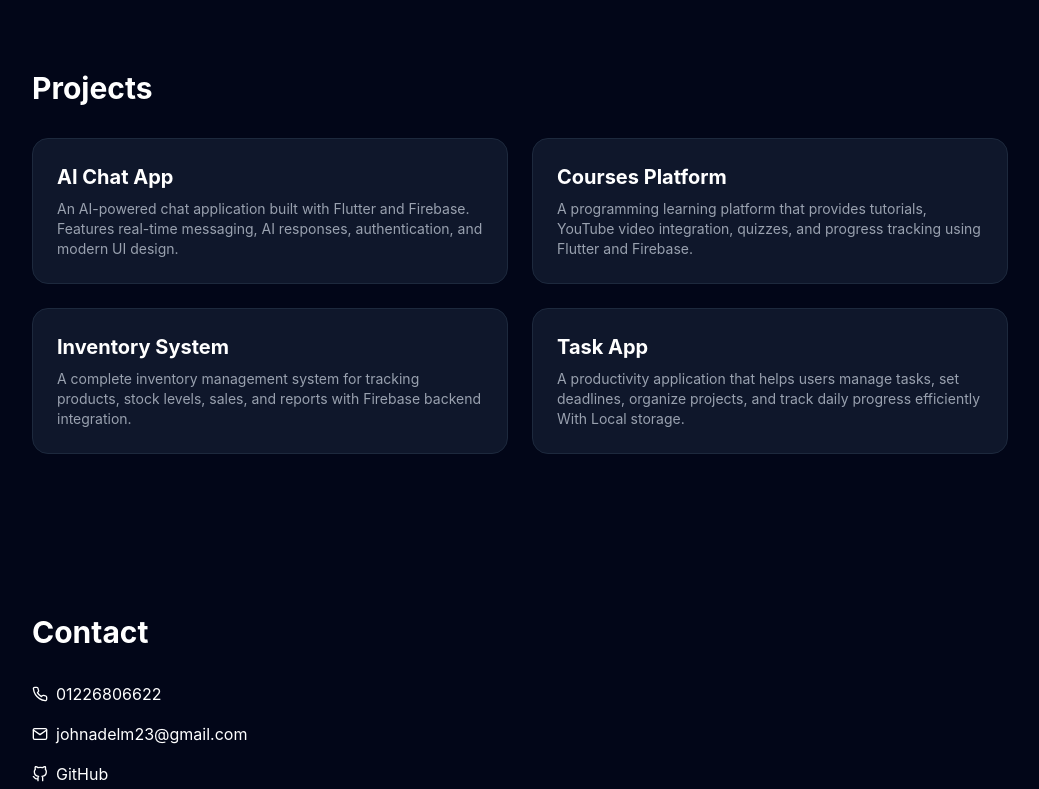
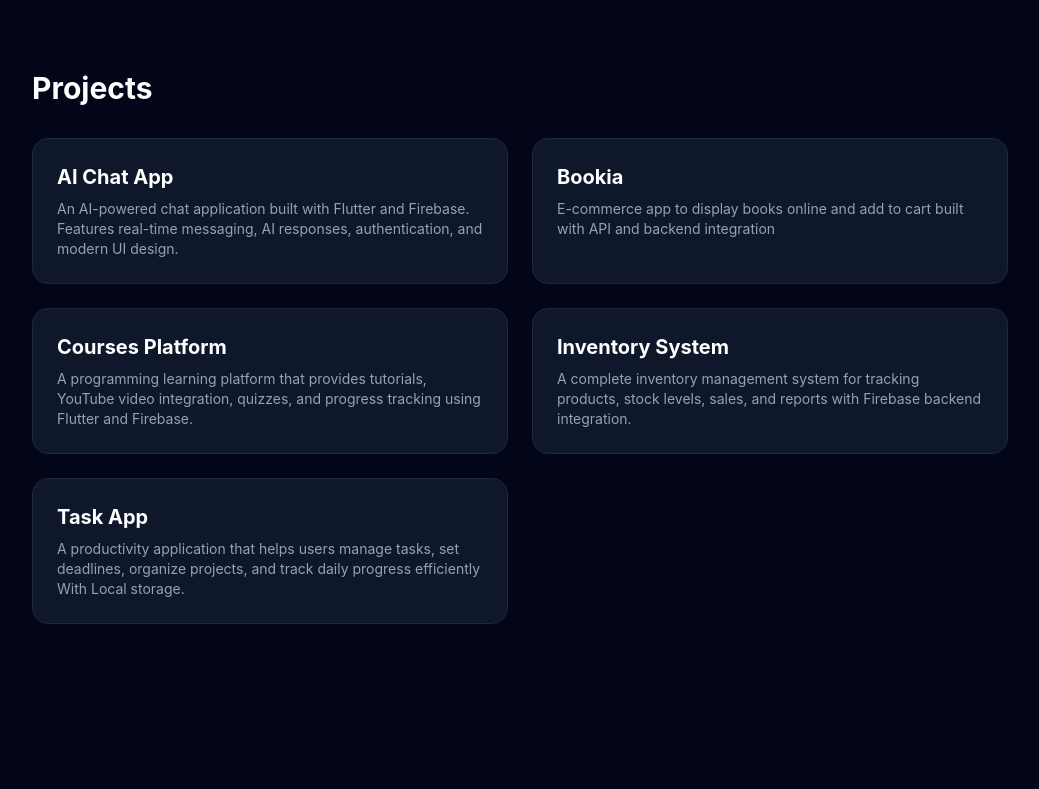
Before and after one commit to johnadelm23-beep/myProtofolio, a React (Vite) app: page / in a window 1280 px wide. Shown: the part 1520-2309 px from the top of the page, without its empty margins (120-1159 px from the left). Built offline with nearby package versions, Linux system fonts and the light colour scheme.

Commit message:
edit progets add bookia

```diff
--- a/src/App.jsx
+++ b/src/App.jsx
@@ -170,13 +170,14 @@ export default function App() {
         <div className="grid md:grid-cols-2 gap-6">
           {[
             {
+              title: "AI Chat App",
+              description:
+                "An AI-powered chat application built with Flutter and Firebase. Features real-time messaging, AI responses, authentication, and modern UI design.",
+            },
+            {
               title: "Bookia",
               description:
                 "E-commerce app to display books online and add to cart built with API and backend integration",
-
-              title: "AI Chat App",
-              description:
-                "An AI-powered chat application built with Flutter and Firebase. Features real-time messaging, AI responses, authentication, and modern UI design.",
             },
             {
               title: "Courses Platform",
```
